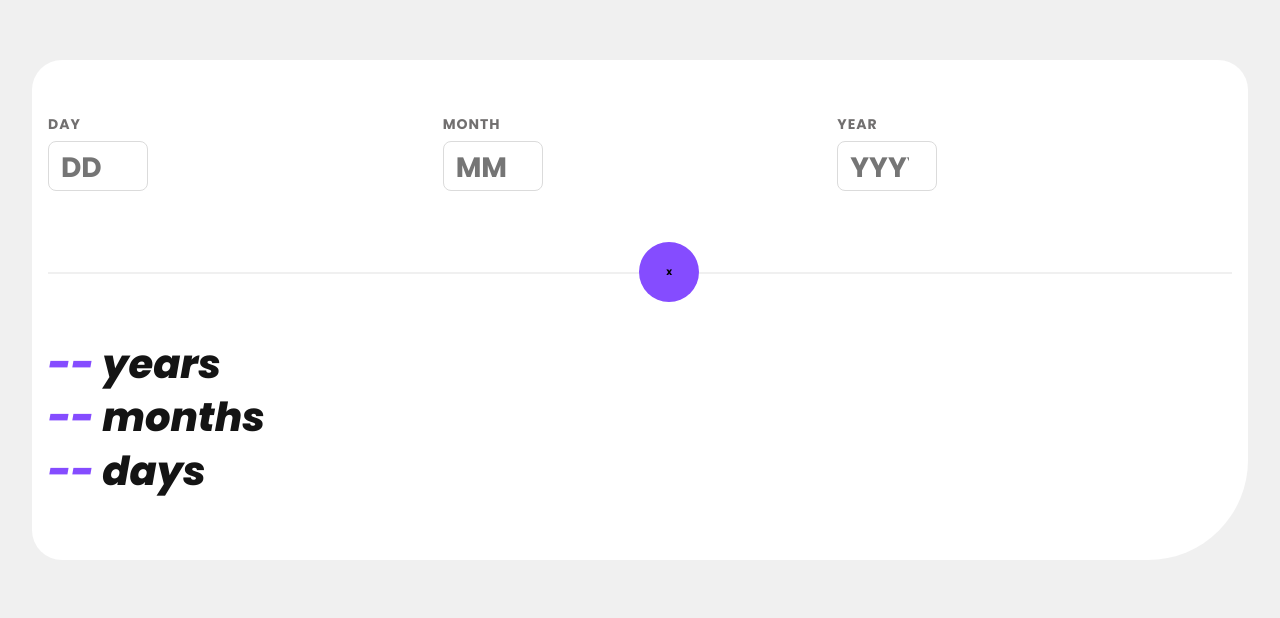
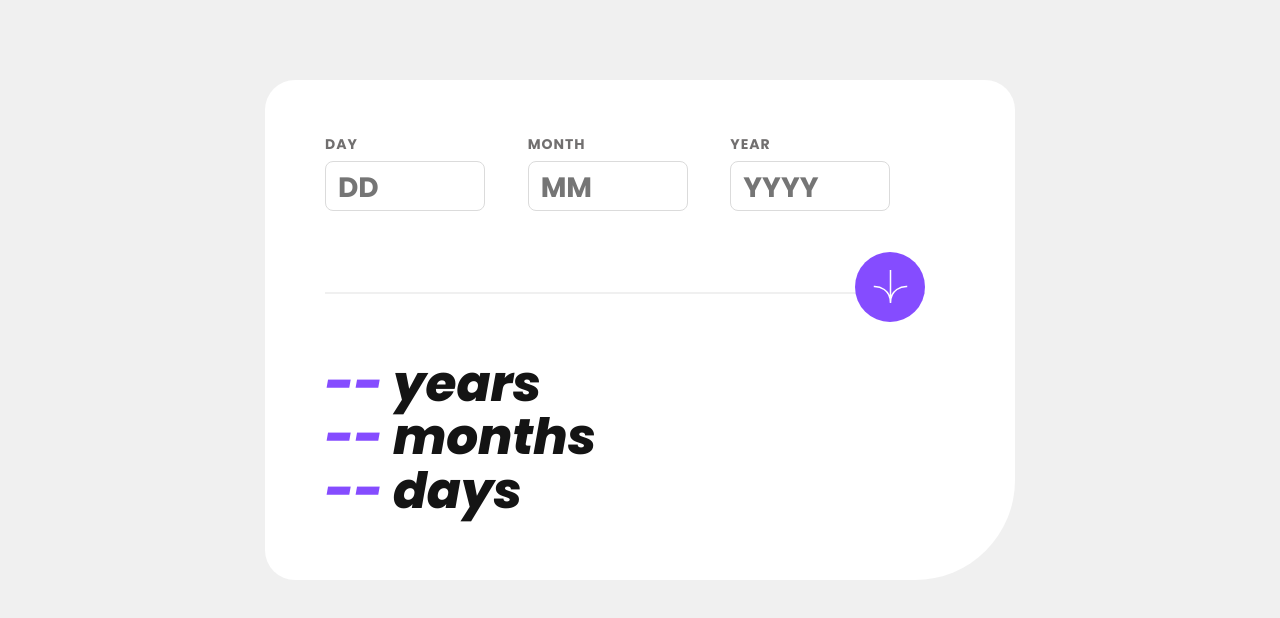
Before and after one commit to pipetoroc/age-calculator, a React (Vite) app: page / in a window 1280 px wide. Shown: the top 618 px of the page. Built offline with nearby package versions, Linux system fonts and the light colour scheme.

Commit message:
feat: errors and refactor

```diff
--- a/src/App.css
+++ b/src/App.css
@@ -5,8 +5,9 @@ article{
   display: grid;
   grid-template-rows: 35% 65%;
   width: 95%;
+  max-width: 750px;
   height: 500px;
-  margin: 60px auto;
+  margin: 80px auto;
   padding: 60px 16px 0 16px;
   background-color: var(--first-color);
   border-top-left-radius: 30px;
@@ -18,9 +19,11 @@ article{
   position: relative;
   display: grid;
   grid-template-columns: 1fr 1fr 1fr;
+  gap: 8px  ;
   place-content:center;
   align-items: center;
   width: 100%;
+  max-width: 600px;
   padding-bottom: 75px;
   border-bottom: 2px solid var(--secondary-color)
 }
@@ -40,7 +43,8 @@ article{
   display: flex;
   flex-direction: column;
   gap: 10px;
-  width: 100px;
+  min-width: 100px;
+  max-width: 160px;
   font-size: 1.4rem;
   font-weight: bold;
   text-transform: uppercase;
@@ -68,10 +72,14 @@ article{
   position: absolute;
   bottom: -30px;
   right: 45%;
-  height: 60px;
-  width: 60px;
+  height: 70px;
+  width: 70px;
   border-radius: 50%;
   background-color: var(--accent-color);
+  background-image: url(./assets/images/icon-arrow.svg);
+  background-position: center;
+  background-repeat: no-repeat;
+  background-size: 50%;
 }
 .Div-span{
   color: var(--accent-color)
@@ -87,3 +95,15 @@ article{
   color: var(--error-color);
   border: var(--error-color);
 }
+
+@media (min-width: 800px) {
+  .Button{
+    right: 0;
+  }
+  article{
+    padding: 60px 16px 0 60px;
+  }
+  .Div-p{
+    font-size: 5rem;
+  }
+}
--- a/src/App.jsx
+++ b/src/App.jsx
@@ -1,78 +1,47 @@
 import { useState } from 'react'
 import './App.css'
+import Form from './components/Form'
+import Result from './components/Result'
 
 function App () {
-  const [day, setDay] = useState('')
-  const [month, setMonth] = useState('')
-  const [year, setYear] = useState('')
   const [yearResult, setYearResult] = useState('--')
   const [monthResult, setMonthResult] = useState('--')
   const [dayResult, setDayResult] = useState('--')
-  const [errors, setErrors] = useState([])
 
-  const handleChangeDay = evt => {
-    setDay(evt.target.value)
-  }
-  const handleChangeMonth = evt => {
-    setMonth(evt.target.value)
-  }
-  const handleChangeYear = evt => {
-    setYear(evt.target.value)
-  }
-
-  const handleSubmit = (evt) => {
-    evt.preventDefault()
-
-    const milisecondsPerMinute = 24 * 60 * 60 * 1000
-
+  const handleDateSubmit = (year, month, day) => {
     const currentDate = new Date()
     const userDate = new Date(`${year}-${month}-${day}`)
 
-    const validationErrors = []
-
-    if (!day || !year || !month) {
-      validationErrors.push('This field is required')
-    }
-    setErrors([validationErrors])
-
+    const milisecondsPerMinute = 24 * 60 * 60 * 1000
     let difference = currentDate - userDate
 
     const passedYear = Math.floor(difference / (milisecondsPerMinute * 365))
-
     difference -= passedYear * milisecondsPerMinute * 365
 
     const passedMonths = Math.floor(difference / (milisecondsPerMinute * 30))
-
     difference -= passedMonths * milisecondsPerMinute * 30
 
     const passedDay = Math.floor(difference / milisecondsPerMinute)
 
-    setYearResult(passedYear)
-    setMonthResult(passedMonths)
-    setDayResult(passedDay)
+    if (passedYear) {
+      setYearResult(passedYear)
+    }
+    if (passedMonths) {
+      setMonthResult(passedMonths)
+    }
+    if (passedDay) {
+      setDayResult(passedDay)
+    }
   }
+
   return (
     <>
       <article>
-        <form className='Form' onSubmit={handleSubmit}>
-          <label className='Form-label'> day
-            <input className='Form-input' type='number' name='day' placeholder='DD' onChange={handleChangeDay}></input>
-            <span className='Span-error'>{errors}</span>
-          </label>
-          <label className='Form-label'> month
-            <input className='Form-input' type='number' name='month' placeholder='MM' onChange={handleChangeMonth}></input>
-            <span className='Span-error'>{errors}</span>
-          </label>
-          <label className='Form-label'> year
-            <input className='Form-input' type='number' name='year' placeholder='YYYY' onChange={handleChangeYear}></input>
-            <span className='Span-error'>{errors}</span>
-          </label>
-        <button className='Button'> x </button>
-        </form>
+        <Form handleDateSubmit={handleDateSubmit}/>
         <div className='Div'>
-          <p className='Div-p'> <span className='Div-span'>{yearResult}</span> years</p>
-          <p className='Div-p'> <span className='Div-span'>{monthResult}</span> months</p>
-          <p className='Div-p'> <span className='Div-span'>{dayResult}</span> days</p>
+          <Result time='years' amount={yearResult} />
+          <Result time='months' amount={monthResult}/>
+          <Result time='days' amount={dayResult}/>
         </div>
       </article>
     </>
--- /dev/null
+++ b/src/components/Form.jsx
@@ -0,0 +1,68 @@
+import React, { useState } from 'react'
+
+export default function Form ({ handleDateSubmit }) {
+  const [day, setDay] = useState('')
+  const [month, setMonth] = useState('')
+  const [year, setYear] = useState('')
+  const [dayError, setDayError] = useState('')
+  const [monthError, setMonthError] = useState('')
+  const [yearError, setYearError] = useState('')
+
+  const handleChangeDay = evt => {
+    setDay(evt.target.value)
+  }
+  const handleChangeMonth = evt => {
+    setMonth(evt.target.value)
+  }
+  const handleChangeYear = evt => {
+    setYear(evt.target.value)
+  }
+
+  const handleSubmit = (evt) => {
+    evt.preventDefault()
+
+    setDayError('')
+    setMonthError('')
+    setYearError('')
+
+    const currentDate = new Date()
+
+    if (!day) {
+      setDayError('This field is required')
+    } else if (day < 1 || day > 31) {
+      setDayError('Must be a valid day')
+    }
+
+    if (!month) {
+      setMonthError('This field is required')
+    } else if (month < 1 || month > 12) {
+      setMonthError('Must be a valid month')
+    }
+
+    if (!year) {
+      setYearError('This field is required')
+    } else if (year > currentDate.getFullYear()) {
+      setYearError('Must be in the past')
+    }
+    handleDateSubmit(year, month, day)
+  }
+
+  return (
+    <form className='Form' onSubmit={handleSubmit}>
+      <label className='Form-label'> day
+        <input className='Form-input' type='number' name='day' placeholder='DD' onChange={handleChangeDay}></input>
+        <span className='Span-error'>{dayError}</span>
+      </label>
+      <label className='Form-label'> month
+        <input className='Form-input' type='number' name='month' placeholder='MM' onChange={handleChangeMonth}></input>
+        <span className='Span-error'>{monthError}</span>
+      </label>
+      <label className='Form-label'> year
+        <input className='Form-input' type='number' name='year' placeholder='YYYY' onChange={handleChangeYear}></input>
+        <span className='Span-error'>{yearError}</span>
+      </label>
+        <button className='Button'>  </button>
+      </form>
+
+  )
+}
--- /dev/null
+++ b/src/components/Result.jsx
@@ -0,0 +1,5 @@
+export default function Result ({ amount, time }) {
+  return (
+    <p className='Div-p'> <span className='Div-span'>{amount}</span> {time}</p>
+  )
+}
```
Also changed, not shown: src/components/Form/Form.jsx (deleted, +0 -61 lines).
